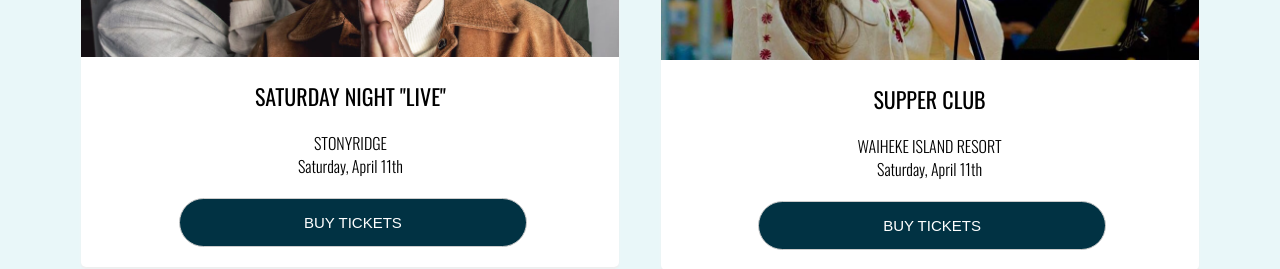
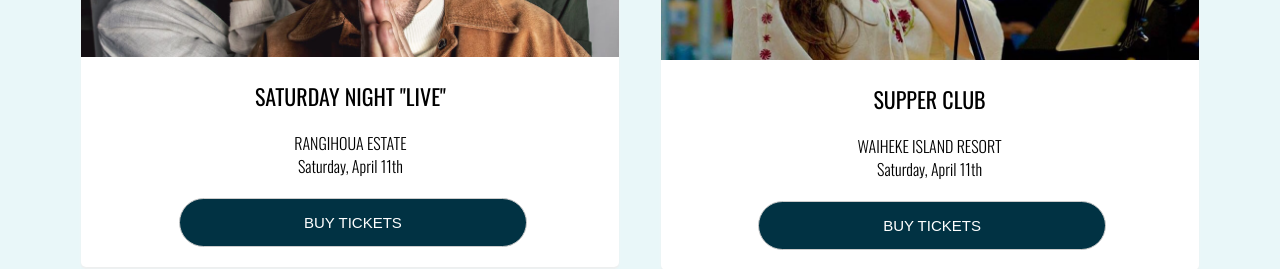
Before and after one commit to adamjq/waiheke-jazz-festival, a React (Create React App) app in the folder waihekejazzfestival/: page / in a window 1280 px wide. Shown: the part 3260-3529 px from the top of the page. Built offline with nearby package versions, Linux system fonts and the light colour scheme.

Commit message:
update event location

```diff
--- a/waihekejazzfestival/src/components/EventSection.js
+++ b/waihekejazzfestival/src/components/EventSection.js
@@ -72,7 +72,7 @@
                     alt='Saturday Night "Live"'
                     name='Saturday Night "Live"'
                     date="Saturday, April 11th"
-                    location="Stonyridge"
+                    location="Rangihoua Estate"
                 />
                 <EventCard
                     link="https://www.iticket.co.nz/events/2020/apr/waijam-supper-club"
```
